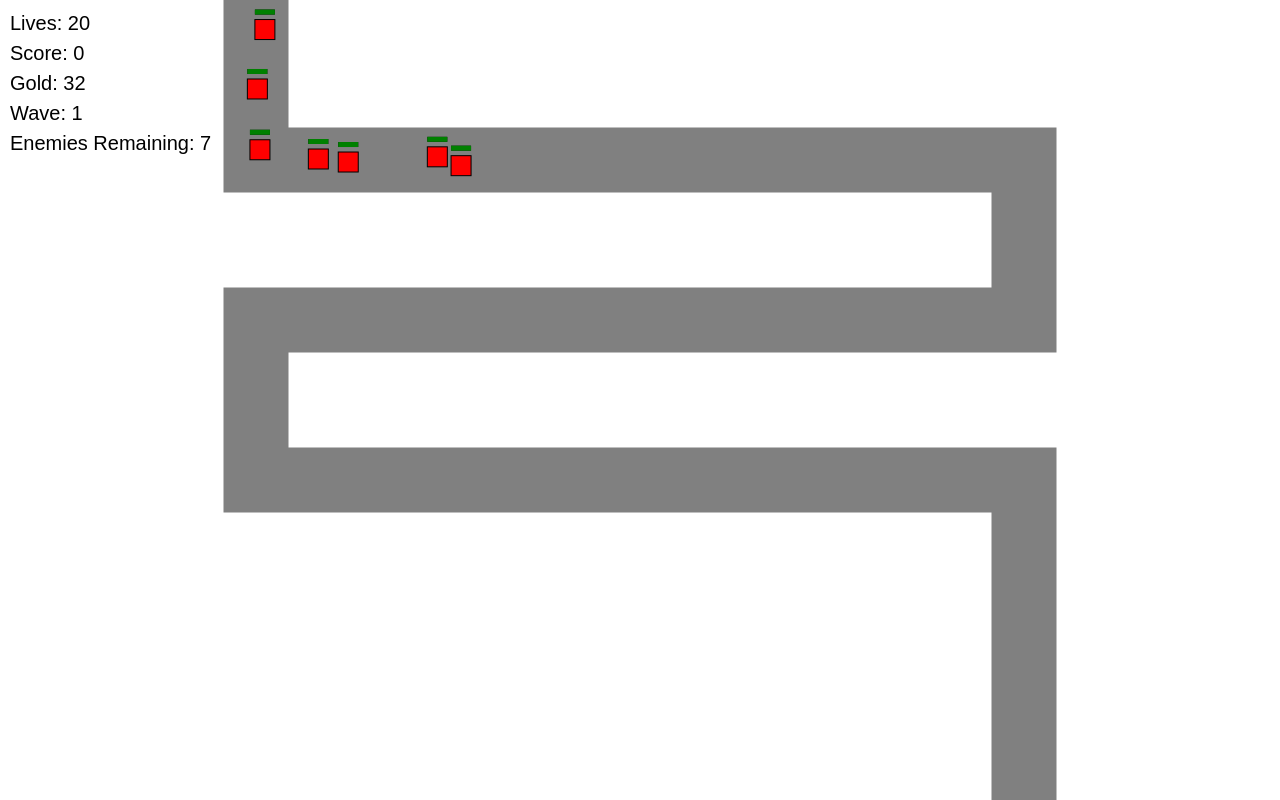
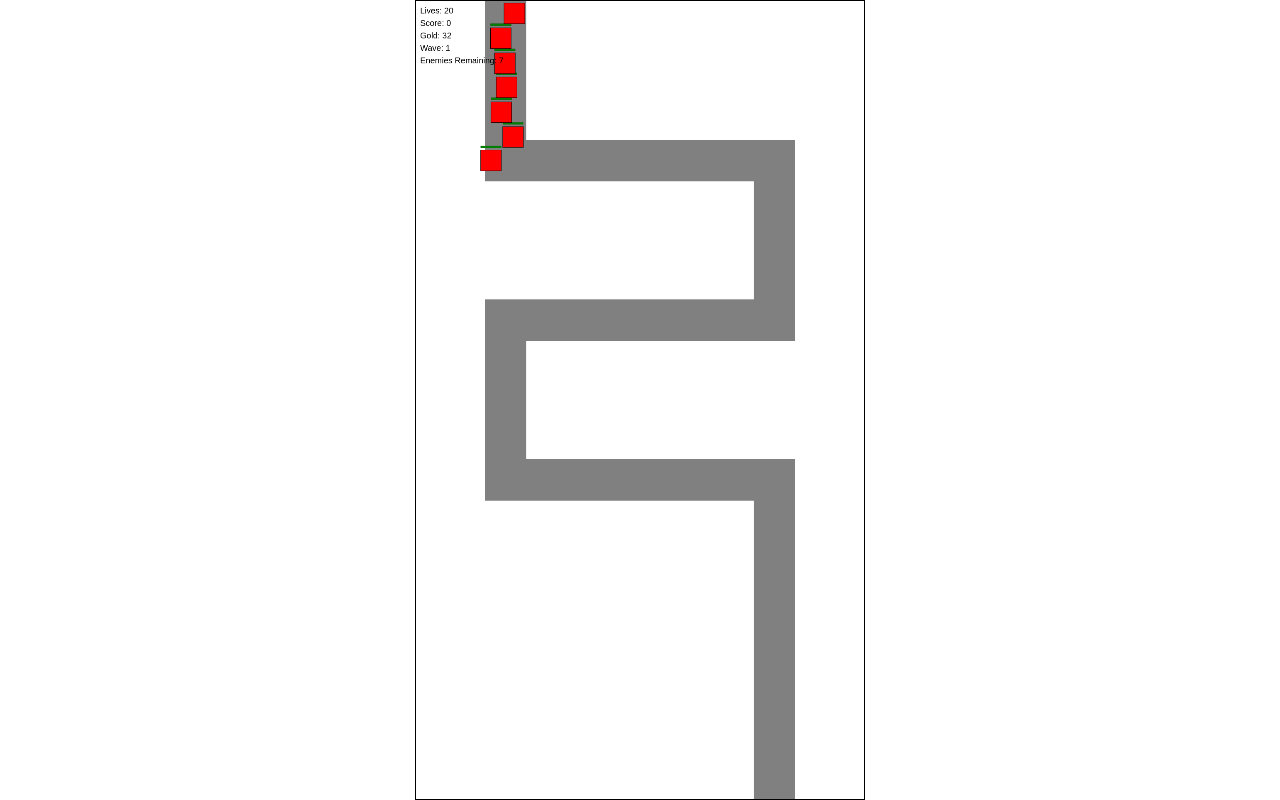
Before and after one commit to JustDom223/towerDefence, a website with bundled scripts: page index.html in a window 1280 px wide. Built offline with nearby package versions, Linux system fonts and the light colour scheme.

Commit message:
changed to sizing to no longer be part of the JS and to keep it strictly in CSS. I have also made some changes to the size of the towers and enemies just to see how it feels with the new resolution.

```diff
--- a/gameModules/enemies.js
+++ b/gameModules/enemies.js
@@ -5,7 +5,7 @@ export class BasicEnemy {
      * @param {Object} spawnOffset - The perpendicular offset { x, y } from the path's center.
      */
     constructor(path, spawnOffset = { x: 0, y: 0 }) {
-        this.size = 20; // Size for BasicEnemy
+        this.size = 50; // Size for BasicEnemy
         this.width = this.size;
         this.height = this.size;
         this.health = 100;
@@ -132,7 +132,7 @@ export class BasicEnemy {
 export class FastEnemy extends BasicEnemy {
     constructor(path, spawnOffset = { x: 0, y: 0 }) {
         super(path, spawnOffset); // Call the base class constructor
-        this.size = 10; // Size for FastEnemy
+        this.size = 25; // Size for FastEnemy
         this.width = this.size;
         this.height = this.size;
         this.speed = 2; // Increase speed
@@ -170,7 +170,7 @@ export class FastEnemy extends BasicEnemy {
 export class TankEnemy extends BasicEnemy {
     constructor(path, spawnOffset = { x: 0, y: 0 }) {
         super(path, spawnOffset); // Call the base class constructor
-        this.size = 30; // Size for TankEnemy
+        this.size = 75; // Size for TankEnemy
         this.width = this.size;
         this.height = this.size;
         this.speed = 0.7; // Decrease speed
--- a/gameModules/gameConfig.js
+++ b/gameModules/gameConfig.js
@@ -4,9 +4,16 @@ export const INITIAL_GOLD = 32;
 export const INITIAL_SCORE = 0;
 
 //Tower Config
-export const TOWER_SIZE = 35;
+export const TOWER_SIZE = 100;
+export const TARGETINGMODES = {
+  MOST_HEALTH: 'most_health',
+  CLOSEST_TO_EXIT: 'closest_to_exit',
+  LAST_ENTERED: 'last_entered',
+  LEAST_HEALTH: 'least_health',
+};
+
 //Map Config
-export const PATH_WIDTH = 65;
+export const PATH_WIDTH = 100;
 
 // Maps
 export const MAPS = [
--- a/gameModules/towers.js
+++ b/gameModules/towers.js
@@ -5,7 +5,7 @@ export default class Tower {
     constructor(x, y, context, enemies, removeProjectile, removeEnemy) {
         this.x = x;
         this.y = y;
-        this.range = 110;
+        this.range = 150;
         this.fireRate = 65;
         this.fireTimer = 0;
         this.context = context;
--- a/main.js
+++ b/main.js
@@ -1,5 +1,3 @@
-// main.js
-
 // ------------------- Import Necessary Modules -------------------
 import {
   BasicEnemy,
@@ -27,14 +25,15 @@ const canvas = document.getElementById('gameCanvas');
 const context = canvas.getContext('2d');
 
 function setCanvasSize() {
-  canvas.width = window.innerWidth;
-  canvas.height = window.innerHeight;
+  // canvas.width = window.innerWidth;
+  // canvas.height = window.innerHeight;
+  canvas.width = 1080
+  canvas.height = 1920
 }
 
 setCanvasSize();
 
 window.addEventListener('resize', () => {
-  setCanvasSize();
   path = scalePath(rawPath);
 });
 
--- a/style.css
+++ b/style.css
@@ -1,22 +1,24 @@
+/* Reset */
 * {
     margin: 0;
     padding: 0;
     box-sizing: border-box;
 }
 
-body,
-html {
-    margin: 0;
-    padding: 0;
+body, html {
+    width: 100%;
+    height: 100%;
+    display: flex;
+    align-items: center;
+    justify-content: center;
     overflow: hidden;
     touch-action: none;
 }
+
 #gameCanvas {
-    max-width: 100%;
-    max-height: 100%;
+    border: 1px solid black;
+    width: auto;        /* Use full viewport width */
+    height: 100vh;        /* Height auto to maintain aspect ratio */
+    max-height: 100vh;   /* Limit height to viewport height */
+    aspect-ratio: 1080 / 1920; /* Maintain 1080x1920 aspect ratio */
 }
-canvas {
-    display: block;
-    max-width: 100%;
-    max-height: 100%;
-}
```
